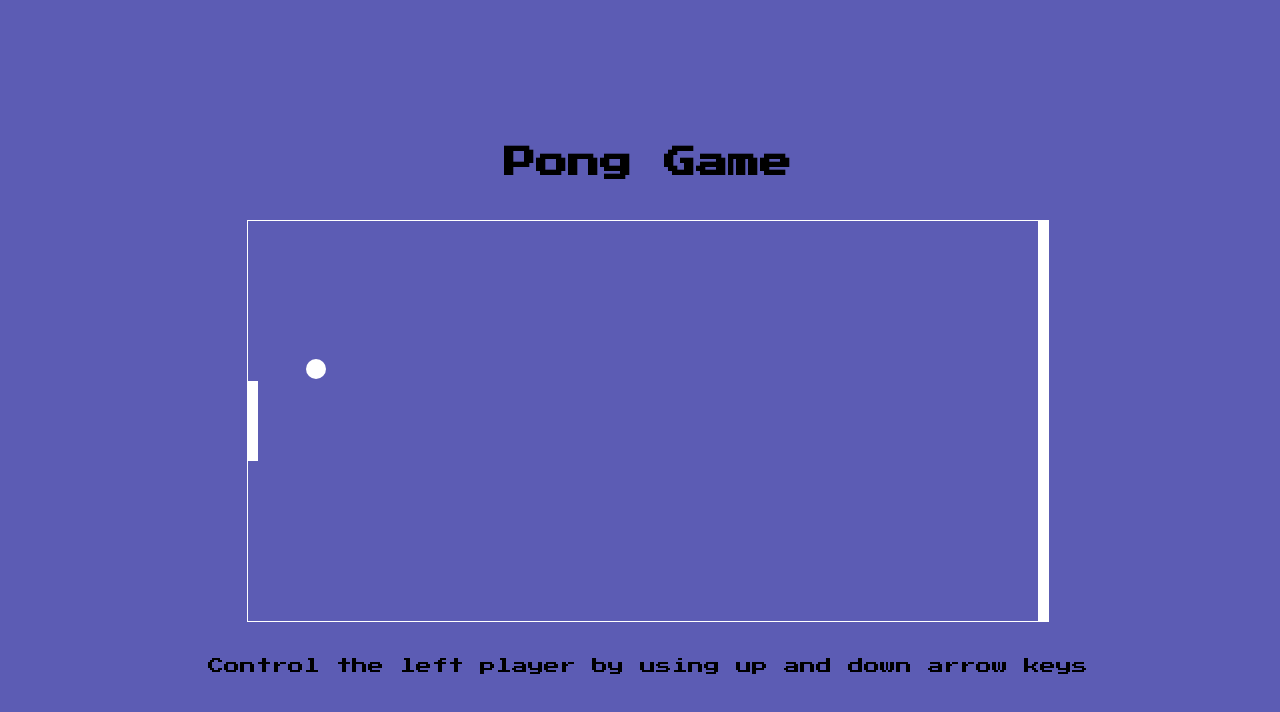
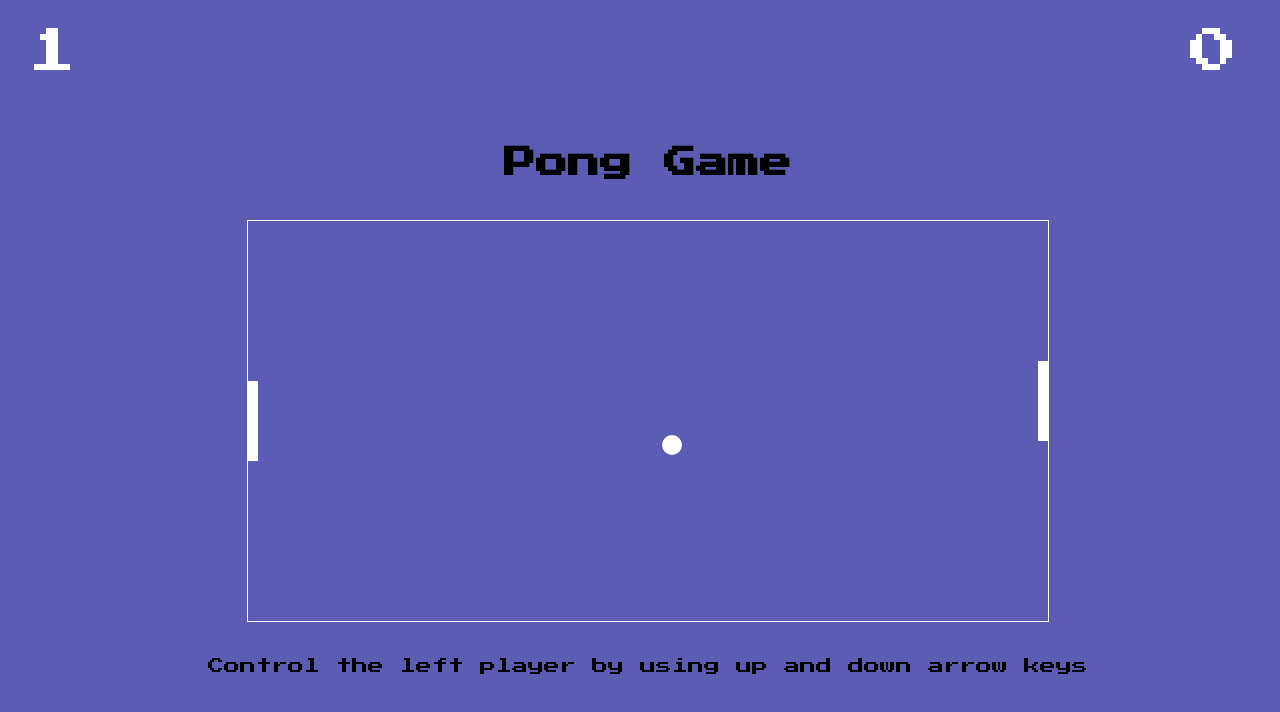
Before and after one commit to Andreysson-Araujo/Pong, a plain HTML site: page index.html in a window 1280 px wide. Drawn offline with Linux system fonts and the light colour scheme.

Commit message:
jogo Funcional

```diff
--- a/css/style.css
+++ b/css/style.css
@@ -1,10 +1,28 @@
 @import url("https://fonts.googleapis.com/css2?family=Noto+Sans&family=Press+Start+2P&display=swap");
-*{
+
+* {
   font-family: "Noto Sans", sans-serif;
   font-family: "Press Start 2P", cursive;
 }
 
-body{
+span{
+    font-size: 3rem;
+    color: white;
+}
+
+.score-player {
+  position: absolute;
+  top: 20px;
+  left: 20px;
+}
+
+.score-enemy {
+  position: absolute;
+  top: 20px;
+  right: 3.125rem;
+}
+
+body {
   text-align: center;
   background-color: rgb(92, 92, 180);
   display: flex;
@@ -15,6 +33,7 @@ body{
   position: fixed;
   width: 100%;
 }
+
 canvas {
   display: block;
   margin: 20px auto;
--- a/index.html
+++ b/index.html
@@ -8,6 +8,8 @@
 </head>
 <body>
     <h1>Pong Game</h1>
+    <span id="score-player" class="score-player">0</span>
+    <span id="score-enemy" class="score-enemy">0</span>
     <canvas id="pong-canvas" width="800" height="400"></canvas>
     <p>Control the left player by using up and down arrow keys</p>
     <script src="js/script.js"></script>
--- a/js/script.js
+++ b/js/script.js
@@ -1,7 +1,9 @@
 document.addEventListener("DOMContentLoaded", () => {
+  let scorePlayer = 0;
+  let scoreEnemy = 0;
+  const colors = ["#FD0000", "#0018FD" , "#00FD0B" , "#CF00FD" , "#FD008A", "#000000"]
   const canvas = document.querySelector("#pong-canvas");
-  const context = canvas.getContext("2d")
-
+  const context = canvas.getContext("2d");
 
   const ball = {
     x: canvas.width / 2,
@@ -10,9 +12,7 @@ document.addEventListener("DOMContentLoaded", () => {
     speed: 4,
     dx: 4,
     dy: 4
-  }
-
-
+  };
 
   const paddle = {
     width: 10,
@@ -21,50 +21,61 @@ document.addEventListener("DOMContentLoaded", () => {
     y: canvas.height / 2 - 40,
     dy: 8,
     upPressed: false,
-    downPressed: false,
+    downPressed: false
   };
 
-  const clonePaddle = {
+  const enemyPaddle = {
     width: 10,
-    height: 500,
-    x: 0,
+    height: 80,
+    x: canvas.width - 10,
     y: canvas.height / 2 - 40,
-    dy: 8,
-    upPressed: false,
-    downPressed: false,
+    dy: 3
   };
 
-
-  //DESENHA BOLA
-
-  function createBall(){
+  function createBall() {
     context.beginPath();
     context.arc(ball.x, ball.y, ball.radius, 0, Math.PI * 2);
-      context.fillStyle = "#fff"
-      context.fill();
-      context.closePath()
-  }
-
-
-  function createPaddle() {
-    context.beginPath();
-    context.rect(paddle.x, paddle.y, paddle.width, paddle.height);
-    context.fillStyle = "#fff"
-    context.fill();
-    context.closePath()
-  }
-
-  function createOpponentPaddle() {
-    const opponentPaddleX = canvas.width - clonePaddle.width - clonePaddle.x; // Posição X do clone da raquete
-    const opponentPaddley = clonePaddle.y = 0
-    context.beginPath();
-    context.rect(opponentPaddleX, clonePaddle.y, clonePaddle.width, clonePaddle.height);
     context.fillStyle = "#fff";
     context.fill();
     context.closePath();
   }
 
+  function createPaddle() {
+    context.beginPath();
+    context.rect(paddle.x, paddle.y, paddle.width, paddle.height);
+    context.fillStyle = "#fff";
+    context.fill();
+    context.closePath();
+  }
 
+  function moveEnemyPaddle() {
+    const enemyPaddleCenter = enemyPaddle.y + enemyPaddle.height / 2;
+
+    if (ball.y < enemyPaddleCenter) {
+      enemyPaddle.y -= enemyPaddle.dy;
+    } else if (ball.y > enemyPaddleCenter) {
+      enemyPaddle.y += enemyPaddle.dy;
+    }
+
+    if (enemyPaddle.y < 0) {
+      enemyPaddle.y = 0;
+    } else if (enemyPaddle.y + enemyPaddle.height >= canvas.height) {
+      enemyPaddle.y = canvas.height - enemyPaddle.height;
+    }
+  }
+
+  function createEnemyPaddle() {
+    context.beginPath();
+    context.rect(enemyPaddle.x, enemyPaddle.y, enemyPaddle.width, enemyPaddle.height);
+    context.fillStyle = "#fff";
+    context.fill();
+    context.closePath();
+  }
+
+  function colorize(){
+    const randomColor = Math.floor(Math.random() * colors.length)
+    document.body.style.background = colors[randomColor]
+  }
 
   function update() {
     if (paddle.upPressed && paddle.y > 0) {
@@ -89,22 +100,46 @@ document.addEventListener("DOMContentLoaded", () => {
     }
 
     if (
-    ball.x + ball.radius > canvas.width - paddle.width && // Verificar colisão horizontal
-    ball.y + ball.radius >= paddle.y && // Verificar colisão superior
-    ball.y - ball.radius <= paddle.y + paddle.height // Verificar colisão inferior
+      ball.x + ball.radius > canvas.width - paddle.width &&
+      ball.y + ball.radius >= paddle.y &&
+      ball.y - ball.radius <= paddle.y + paddle.height
     ) {
-    ball.dx *= -1; // Inverter direção horizontal da bola
+      ball.dx *= -1;
+    }
+
+    if (
+      ball.x + ball.radius > canvas.width - enemyPaddle.width &&
+      ball.y + ball.radius >= enemyPaddle.y &&
+      ball.y - ball.radius <= enemyPaddle.y + enemyPaddle.height
+    ) {
+      ball.dx *= -1;
+    }
+
+    if (ball.x + ball.radius < 0) {
+      scoreEnemy++;
+      document.getElementById("score-enemy").textContent = scoreEnemy;
+      //colorize()
+      resetBall();
+    } else if (ball.x - ball.radius > canvas.width) {
+      scorePlayer++;
+      document.getElementById("score-player").textContent = scorePlayer;
+      //colorize()
+      resetBall();
     }
 
     context.clearRect(0, 0, canvas.width, canvas.height);
-
     createBall();
     createPaddle();
+    createEnemyPaddle();
+    moveEnemyPaddle();
+    requestAnimationFrame(update);
+  }
 
-  //clone
-  createOpponentPaddle()
-
-  requestAnimationFrame(update);
+  function resetBall() {
+    ball.x = canvas.width / 2;
+    ball.y = canvas.height / 2;
+    ball.dx *= -1;
+    ball.dy *= -1;
   }
 
   document.addEventListener("keydown", (event) => {
@@ -123,6 +158,5 @@ document.addEventListener("DOMContentLoaded", () => {
     }
   });
 
-
-  update()
+  update();
 });
```
Lines whose indentation alone changed are shown as unchanged.
